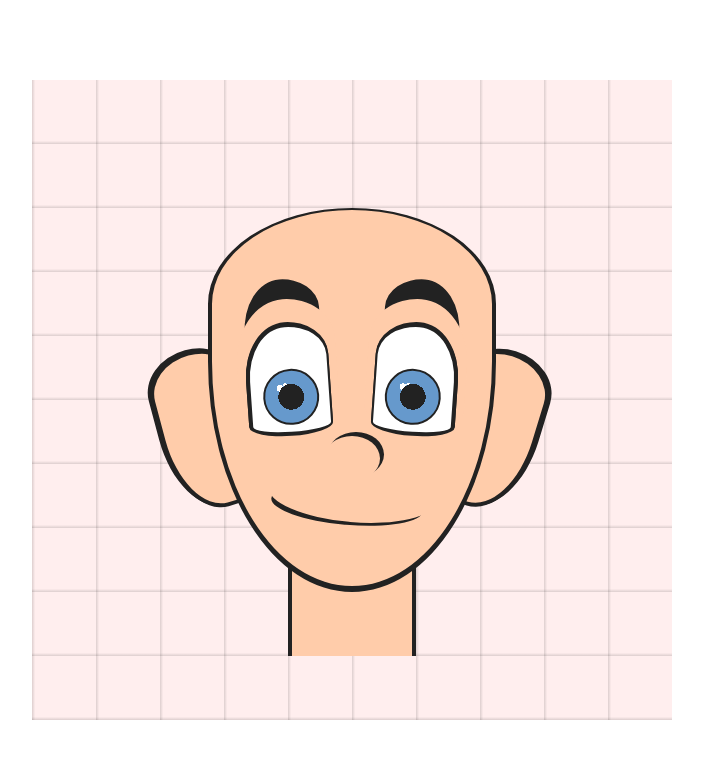
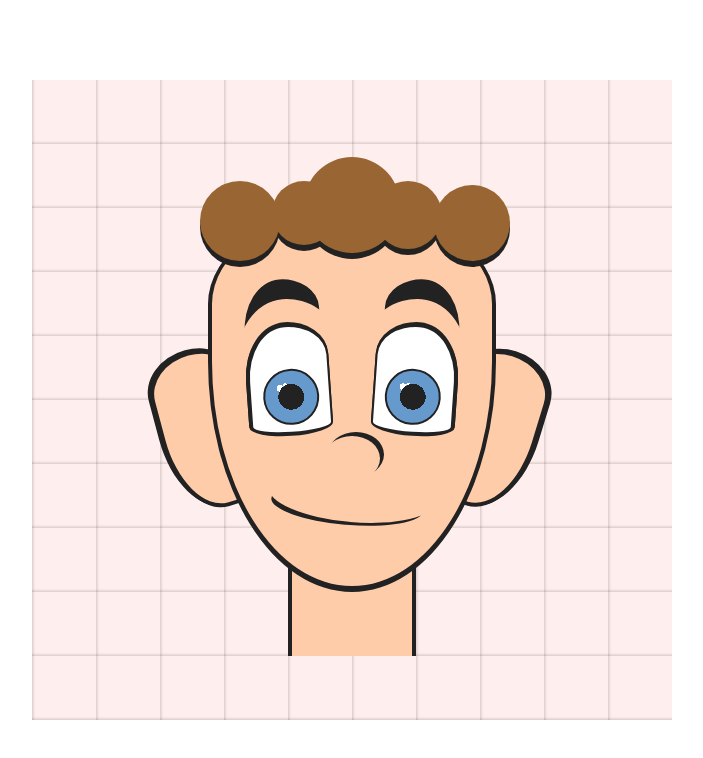
Before and after one commit to shubhamraichandel/lampoon, a plain HTML site: page index.html in a window 1280 px wide. Shown: the whole page, without its empty margins (288-991 px from the left). Drawn offline with Linux system fonts and the light colour scheme.

Commit message:
added hair

```diff
--- a/index.html
+++ b/index.html
@@ -22,6 +22,7 @@
         <div class="nose"></div>
         <div class="mouth"></div>
       </div>
+      <div class="hair-top"></div>
     </div>
   </body>
 </html>
--- a/style.css
+++ b/style.css
@@ -1,5 +1,12 @@
+/*
+Author :  Shubham Raichandel
+GitHub : https://github.com/shubhamraichandel
+Production: https://lampoon.vercel.app
+*/
+
 .cartoon {
   --skin: #fca;
+  --hair: #963;
   --line: #222;
   --iris: #69c;
   height: 80vmin;
@@ -118,7 +125,22 @@
   height: 20%;
   top: 70%;
   left: 50%;
+  border-top-width: 20%;
   transform: translate(-50%);
   border: 0.5vmin solid;
   border-bottom: 0;
 }
+
+.hair-top {
+  width: 15%;
+  height: 15%;
+  background: var(--hair);
+  border-radius: 50%;
+  left: 50%;
+  top: 12%;
+  transform: translate(-50%, 0);
+  filter: drop-shadow(0 0.75vmin var(--line));
+  color: var(--hair);
+  box-shadow: -6vmin 1vmin 0 -2vmin, -14vmin 2vmin 0 -1vmin,
+    7vmin 1.25vmin 0 -1.75vmin, 15vmin 2.25vmin 0 -1.25vmin;
+}
```
